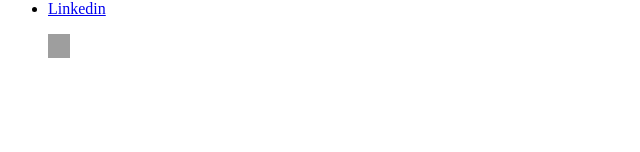
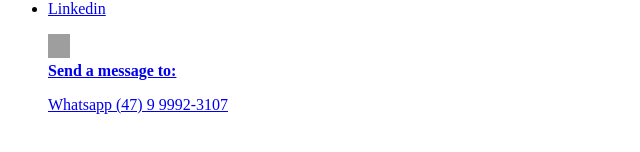
Before and after one commit to BrendonAraujo/portifolio-angular, an Angular app in the folder curso-angular-portifolio/: page / in a window 1280 px wide. Shown: the part 342-494 px from the top of the page, without its empty margins (0-640 px from the left). Built offline with nearby package versions, Linux system fonts and the light colour scheme; grey boxes are pictures that could not be loaded.

Commit message:
#ADD - Header Component - Contacts

```diff
--- a/curso-angular-portifolio/src/app/modules/portifolio/components/header/header.component.html
+++ b/curso-angular-portifolio/src/app/modules/portifolio/components/header/header.component.html
@@ -34,7 +34,10 @@
                     height="24px"
                 />
                 <figcaption>
-                    <a href=""></a>
+                    <a target="_blank" href="https://api.whatsapp.com/send/?phone=5547999923197&text=Hello!&type=phone_number&app_absent=0">
+                        <strong>Send a message to: </strong>
+                        <p>Whatsapp (47) 9 9992-3107</p>
+                    </a>
                 </figcaption>
             </figure>
         </section>
```
